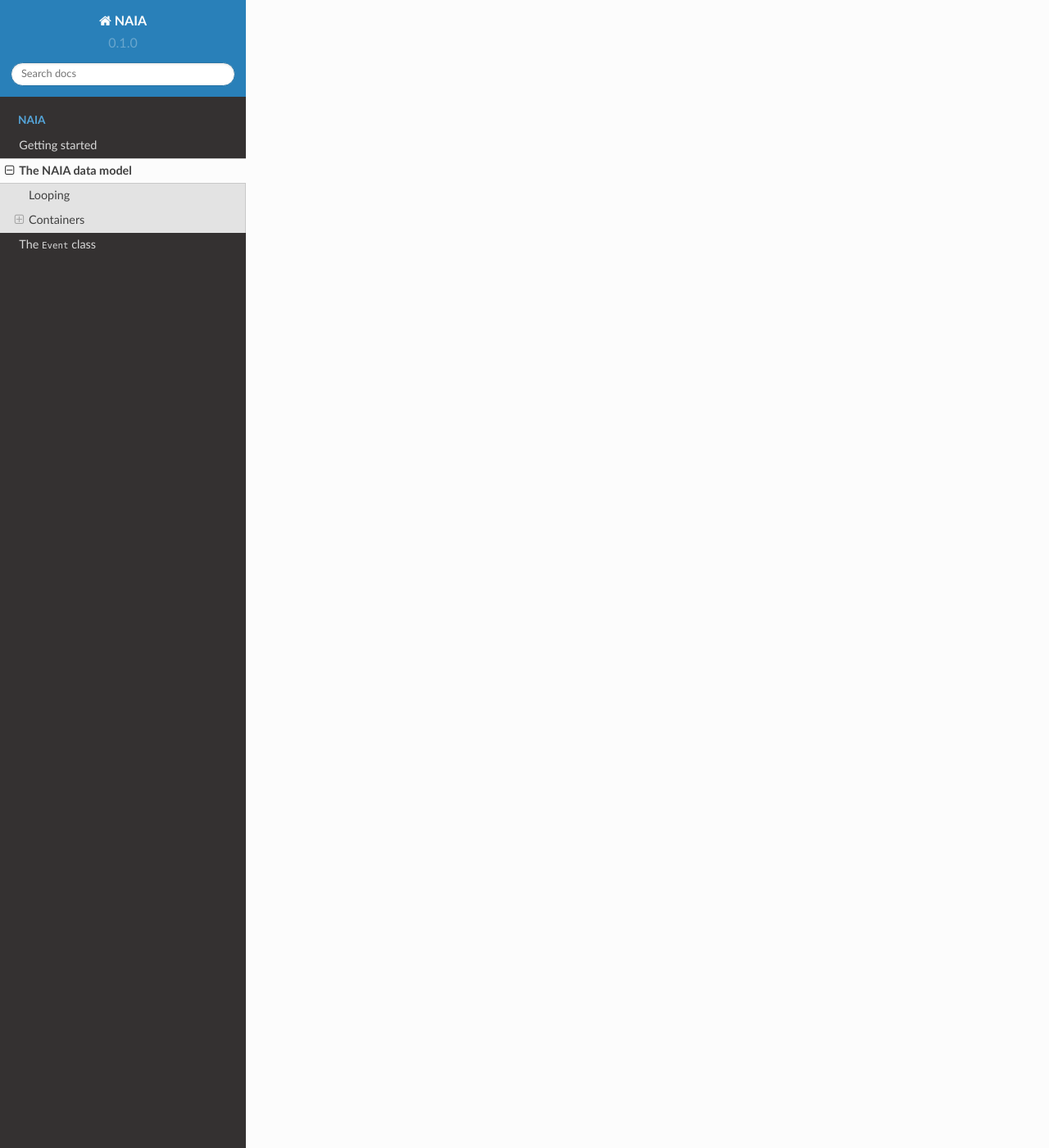
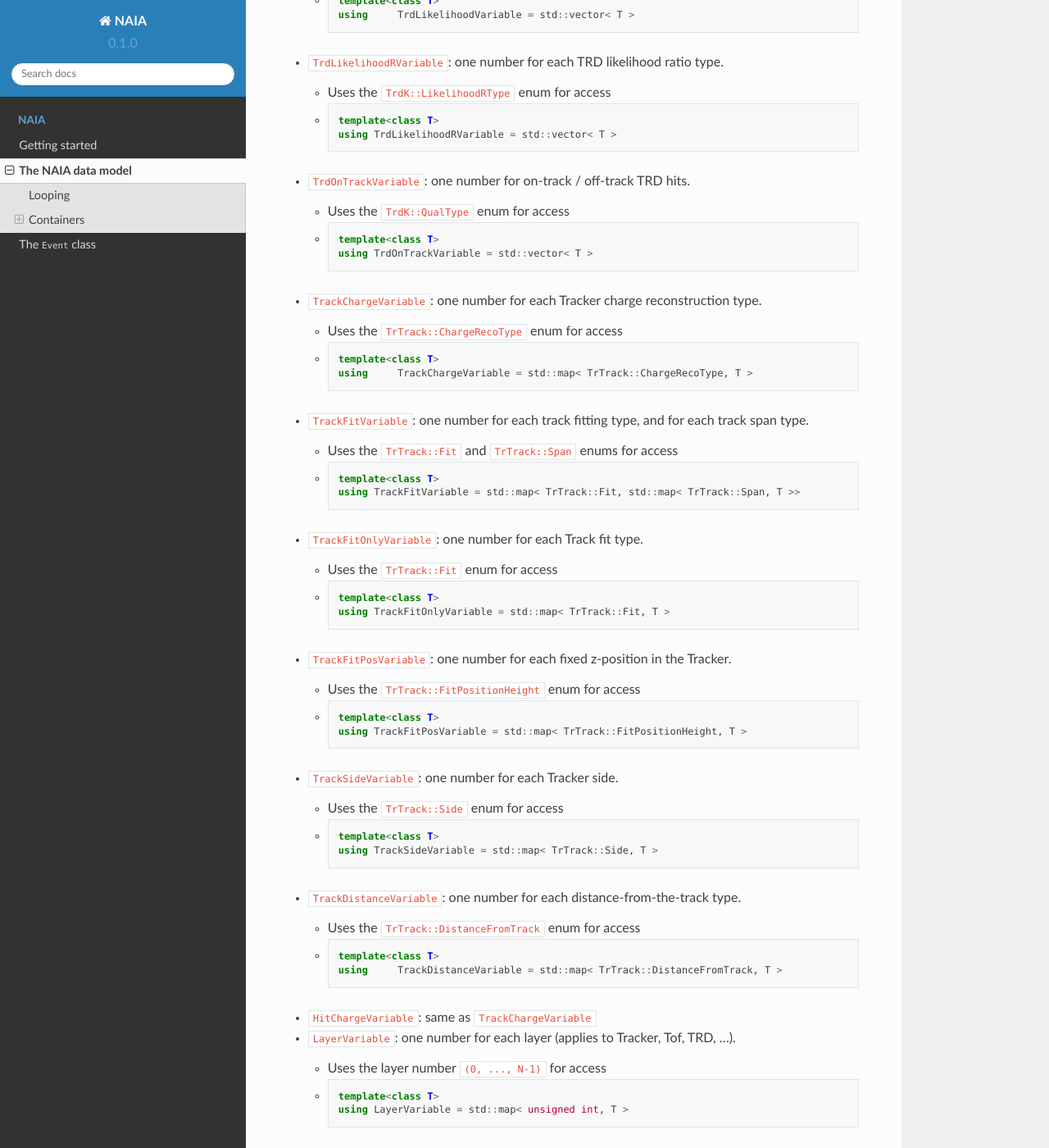
Before and after one commit to valerioformato/NAIA-readthedocs, a Sphinx documentation site: the page built from docs/source/datamodel/datamodel.rst, in a window 1280 px wide and 1400 px high, scrolled down 3438 px. Shown: the whole window at 82% size. Built offline with Sphinx 7.4.7 and the Read the Docs theme 2.0.0, drawn with Linux system fonts in a browser that asks for light colours; some of the changed text lies outside the part shown.

Commit message:
Write all archetypes

```diff
--- a/docs/source/datamodel/datamodel.rst
+++ b/docs/source/datamodel/datamodel.rst
@@ -119,52 +119,121 @@ variant is available. The archetypes in the NAIA data model are:
   * Uses the ``Rich::BetaType`` enum for access
   * .. code-block:: cpp
 
-      template<class T >
+      template<class T>
       using RichBetaVariable = std::map< Rich::BetaType, T >
 
-.. template<class T >
-.. using 	TofChargeVariable = std::map< Tof::ChargeType, T >
+* ``TofChargeVariable``: one number for each kind of Tof charge.
 
-.. template<class T >
-.. using 	TofBetaVariable = std::map< Tof::BetaType, T >
+  * Uses the ``Tof::ChargeType`` enum for access
+  * .. code-block:: cpp
 
-.. template<class T >
-.. using 	TofClusterTypeVariable = std::map< Tof::BetaClusterType, T >
+      template<class T>
+      using	TofChargeVariable = std::map< Tof::ChargeType, T >
 
-.. template<class T >
-.. using 	TrdChargeVariable = std::vector< T >
+* ``TofBetaVariable``: one number for each Tof beta reconstruction type.
 
-.. template<class T >
-.. using 	TrdLikelihoodVariable = std::vector< T >
+  * Uses the ``Tof::BetaType`` enum for access
+  * .. code-block:: cpp
 
-.. template<class T >
-.. using 	TrdLikelihoodRVariable = std::vector< T >
+      template<class T>
+      using	TofBetaVariable = std::map< Tof::BetaType, T >
 
-.. template<class T >
-.. using 	TrdOnTrackVariable = std::vector< T >
+* ``TofClusterTypeVariable``: one number for each Tof cluster type.
 
-.. template<class T >
-.. using 	TrackChargeVariable = std::map< TrTrack::ChargeRecoType, T >
+  * Uses the ``Tof::BetaClusterType`` enum for access
+  * .. code-block:: cpp
 
-.. template<class T >
-.. using 	TrackFitVariable = std::map< TrTrack::Fit, std::map< TrTrack::Span, T >>
+      template<class T>
+      using	TofClusterTypeVariable = std::map< Tof::BetaClusterType, T >
 
-.. template<class T >
-.. using 	TrackFitOnlyVariable = std::map< TrTrack::Fit, T >
+* ``TrdChargeVariable``: one number for each TRD charge reconstruction type.
 
-.. template<class T >
-.. using 	TrackFitPosVariable = std::map< TrTrack::FitPositionHeight, T >
+  * Uses the ``TrdK::ChargeType`` enum for access
+  * .. code-block:: cpp
 
-.. template<class T >
-.. using 	TrackSideVariable = std::map< TrTrack::Side, T >
+      template<class T>
+      using TrdChargeVariable = std::vector< T >
 
-.. template<class T >
-.. using 	TrackDistanceVariable = std::map< TrTrack::DistanceFromTrack, T >
+* ``TrdLikelihoodVariable``: one number for each TRD likelihood type.
 
-.. template<class T >
-.. using 	HitChargeVariable = std::map< TrTrack::ChargeRecoType, T >
+  * Uses the ``TrdK::LikelihoodType`` enum for access
+  * .. code-block:: cpp
 
-.. template<class T >
-.. using 	LayerVariable = std::map< unsigned int, T >
+      template<class T>
+      using	TrdLikelihoodVariable = std::vector< T >
+
+* ``TrdLikelihoodRVariable``: one number for each TRD likelihood ratio type.
+
+  * Uses the ``TrdK::LikelihoodRType`` enum for access
+  * .. code-block:: cpp
+
+      template<class T>
+      using TrdLikelihoodRVariable = std::vector< T >
+
+* ``TrdOnTrackVariable``: one number for on-track / off-track TRD hits.
+
+  * Uses the ``TrdK::QualType`` enum for access
+  * .. code-block:: cpp
+
+      template<class T>
+      using TrdOnTrackVariable = std::vector< T >
+
+* ``TrackChargeVariable``: one number for each Tracker charge reconstruction type.
+
+  * Uses the ``TrTrack::ChargeRecoType`` enum for access
+  * .. code-block:: cpp
+
+      template<class T>
+      using	TrackChargeVariable = std::map< TrTrack::ChargeRecoType, T >
+
+* ``TrackFitVariable``: one number for each track fitting type, and for each track span type.
+
+  * Uses the ``TrTrack::Fit`` and ``TrTrack::Span`` enums for access
+  * .. code-block:: cpp
+
+       template<class T>
+       using TrackFitVariable = std::map< TrTrack::Fit, std::map< TrTrack::Span, T >>
+
+* ``TrackFitOnlyVariable``: one number for each Track fit type.
+
+  * Uses the ``TrTrack::Fit`` enum for access
+  * .. code-block:: cpp
+
+      template<class T>
+      using TrackFitOnlyVariable = std::map< TrTrack::Fit, T >
+
+* ``TrackFitPosVariable``: one number for each fixed z-position in the Tracker.
+
+  * Uses the ``TrTrack::FitPositionHeight`` enum for access
+  * .. code-block:: cpp
+
+      template<class T>
+      using TrackFitPosVariable = std::map< TrTrack::FitPositionHeight, T >
+
+* ``TrackSideVariable``: one number for each Tracker side.
+
+  * Uses the ``TrTrack::Side`` enum for access
+  * .. code-block:: cpp
+
+      template<class T>
+      using TrackSideVariable = std::map< TrTrack::Side, T >
+
+* ``TrackDistanceVariable``: one number for each distance-from-the-track type.
+
+  * Uses the ``TrTrack::DistanceFromTrack`` enum for access
+  * .. code-block:: cpp
+
+      template<class T>
+      using 	TrackDistanceVariable = std::map< TrTrack::DistanceFromTrack, T >
+
+* ``HitChargeVariable``: same as ``TrackChargeVariable``
+
+* ``LayerVariable``: one number for each layer (applies to Tracker, Tof, TRD, ...).
+
+  * Uses the layer number ``(0, ..., N-1)`` for access
+  * .. code-block:: cpp
+
+      template<class T>
+      using LayerVariable = std::map< unsigned int, T >
 
 Please refer to the doxygen documentation for all the details.
```
Also changed, not shown: other parts of docs/source/datamodel/datamodel.rst (+3 -3 lines).
